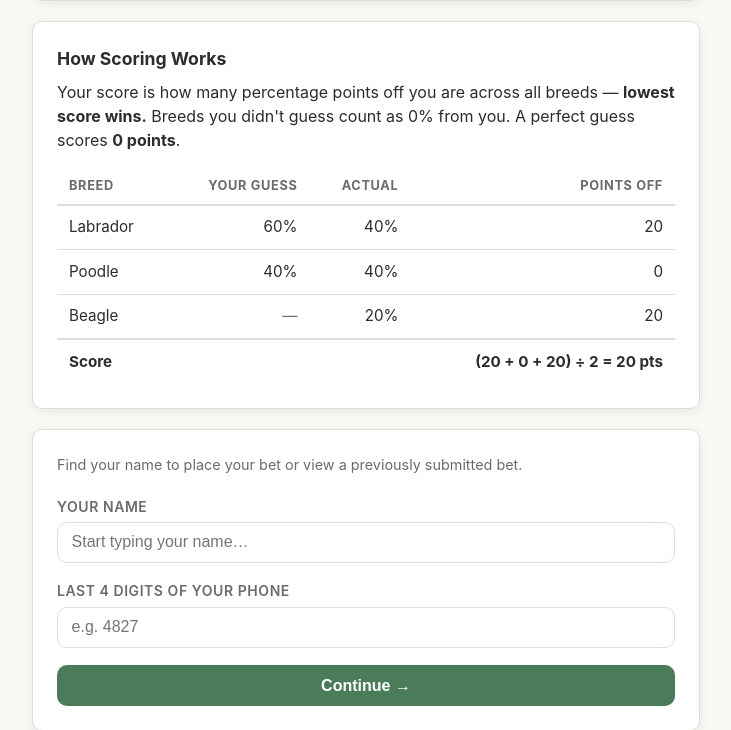
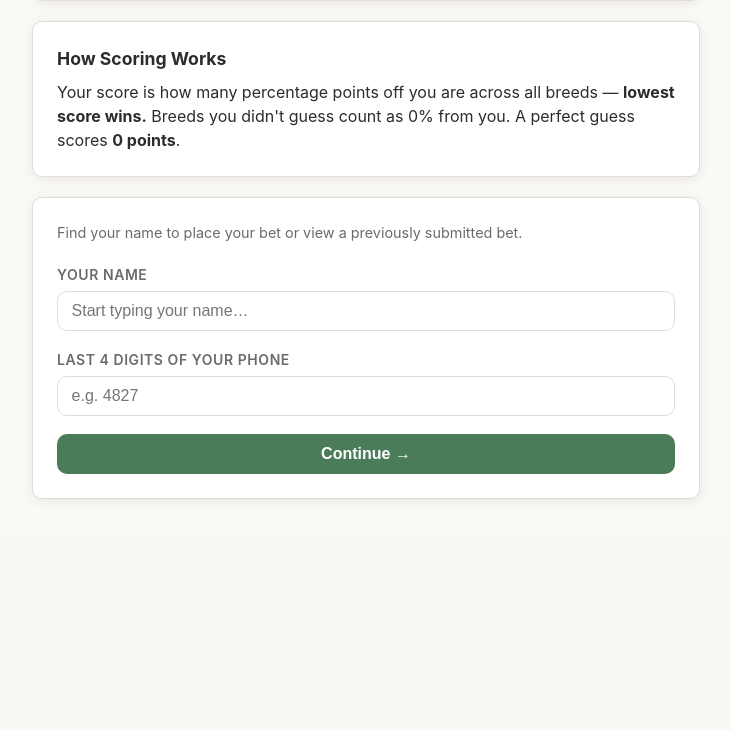
Before and after one commit to Ductapemaster/sparky-dog-bet, a Flask app: page /bet in a window 1280 px wide. Shown: the part 394-1124 px from the top of the page, without its empty margins (274-1005 px from the left). After the commit the page ends 893 px from the top, so only its background shows below. Run offline with Flask 3, Linux system fonts and the light colour scheme; data comes from the database, SQL or seed files in the repository; data that the repository does not hold is empty.

Commit message:
Remove scoring example table; align leaderboard explainer text with rules card
Co-Authored-By: Claude Sonnet 4.6 <noreply@anthropic.com>

```diff
--- a/app/templates/bet.html
+++ b/app/templates/bet.html
@@ -167,29 +167,10 @@
 
 <div class="card" style="margin-bottom:1.25rem;">
   <h3 style="font-size:1.1rem; font-weight:700; margin-bottom:0.5rem;">How Scoring Works</h3>
-  <p style="margin-bottom:1rem;">
+  <p>
     Your score is how many percentage points off you are across all breeds — <strong>lowest score wins.</strong>
     Breeds you didn't guess count as 0% from you. A perfect guess scores <strong>0 points</strong>.
   </p>
-  <table style="font-size:0.9rem;">
-    <thead>
-      <tr>
-        <th>Breed</th>
-        <th style="text-align:right;">Your Guess</th>
-        <th style="text-align:right;">Actual</th>
-        <th style="text-align:right;">Points Off</th>
-      </tr>
-    </thead>
-    <tbody>
-      <tr><td>Labrador</td><td style="text-align:right;">60%</td><td style="text-align:right;">40%</td><td style="text-align:right;">20</td></tr>
-      <tr><td>Poodle</td><td style="text-align:right;">40%</td><td style="text-align:right;">40%</td><td style="text-align:right;">0</td></tr>
-      <tr><td>Beagle</td><td style="text-align:right; color:var(--muted);">—</td><td style="text-align:right;">20%</td><td style="text-align:right;">20</td></tr>
-      <tr style="font-weight:700; border-top: 2px solid var(--border);">
-        <td colspan="3">Score</td>
-        <td style="text-align:right;">(20 + 0 + 20) ÷ 2 = <strong>20 pts</strong></td>
-      </tr>
-    </tbody>
-  </table>
 </div>
 
 {% if show_form %}
--- a/app/templates/leaderboard.html
+++ b/app/templates/leaderboard.html
@@ -11,7 +11,7 @@
 </div>
 {% else %}
 <div class="card">
-  <p class="muted" style="font-size:0.85rem; margin-bottom:1rem;">Lowest points off wins — 0 is a perfect guess. Tap any row to see that person's full breakdown.</p>
+  <p class="muted" style="font-size:0.85rem; margin-bottom:1rem;">Score is how many percentage points off you are across all breeds — lowest score wins. Breeds not guessed count as 0%. Tap any row to see that person's full breakdown.</p>
   <table>
     <thead>
       <tr>
```
